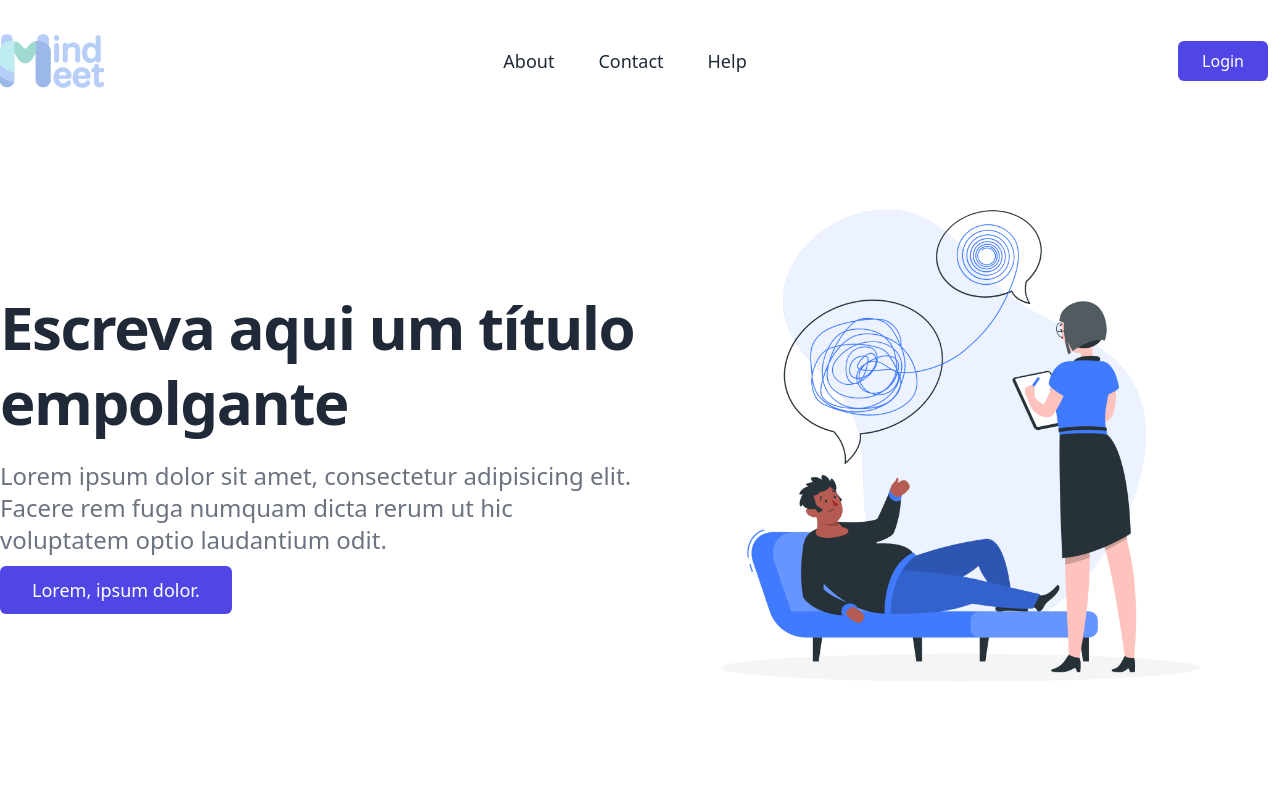
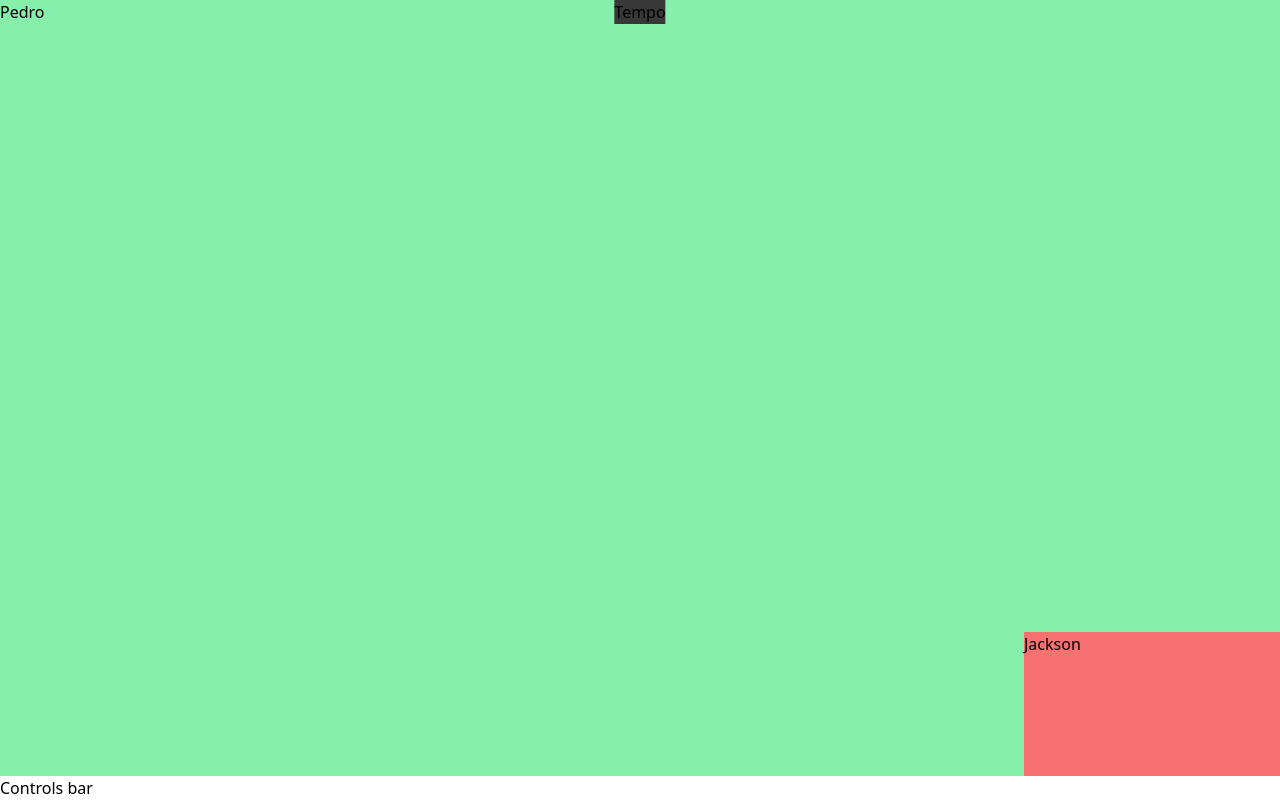
Before and after one commit to Jackson-Vieira/mindmeet-tailwind-training, a Vue app: page / in a window 1280 px wide. Shown: the top 800 px of the page. Built offline with nearby package versions, Linux system fonts and the light colour scheme.

Commit message:
base conference layout

```diff
--- a/src/App.vue
+++ b/src/App.vue
@@ -1,10 +1,11 @@
 <script setup lang="ts">
-import Home from '@/views/Home/index.vue'
-import Alert from './components/alerts/Alert.vue'
+// import Home from '@/views/Home/index.vue'
+// import Alert from './components/alerts/Alert.vue'
+import Conference from '@/views/Conference/index.vue'
 </script>
 
 <template>
-  <Home />
+  <Conference />
 </template>
 
 <style scoped></style>
--- /dev/null
+++ b/src/views/Conference/index.vue
@@ -0,0 +1,22 @@
+<script setup lang="ts"></script>
+
+<template>
+  <div class="flex min-h-screen w-full flex-col overflow-hidden">
+    <main class="relative flex flex-1 bg-gray-600">
+      <div
+        class="absolute left-1/2 top-0 -translate-x-1/2 transform bg-black-dark"
+      >
+        Tempo
+      </div>
+      <div class="w-full bg-green-300">Pedro</div>
+      <div class="absolute bottom-0 right-0 aspect-video w-64 bg-red-400">
+        Jackson
+      </div>
+    </main>
+    <footer class="bg-gray-red hover:bg-red-600">
+      <div>Controls bar</div>
+    </footer>
+  </div>
+</template>
+
+<style scoped></style>
```
